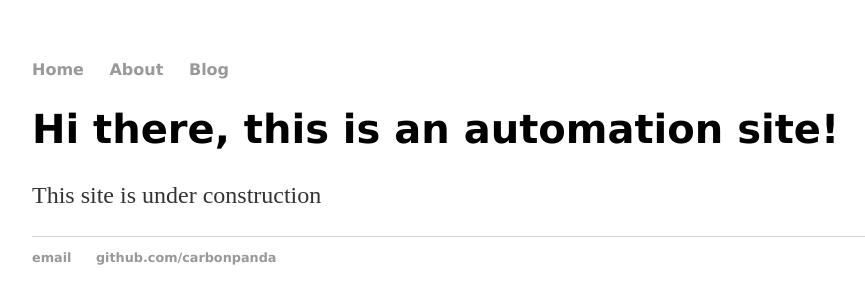
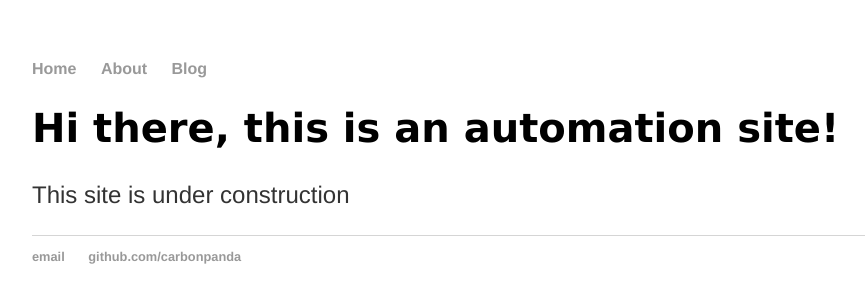
Before and after one commit to carbonpanda/carbonpanda.github.io, a Jekyll site: the page built from index.html, in a window 1280 px wide. Shown: the top 304 px of the page, without its empty margins (160-1025 px from the left). Built offline with Jekyll 4.4.1, drawn with Linux system fonts in a browser that asks for light colours.

Commit message:
Update main.css

```diff
--- a/css/main.css
+++ b/css/main.css
@@ -3,7 +3,7 @@ body {
     width: 70%;
 }
 nav ul, footer ul {
-    font-family:'Verdana', 'Arial', 'Sans-Serif';
+    font-family:'Helvetica', 'Arial', 'Sans-Serif';
     padding: 0px;
     list-style: none;
     font-weight: bold;
@@ -24,6 +24,7 @@ h1 {
     font-family:'Verdana', 'Arial', 'Sans-Serif';
 }
 p {
+    font-family:'Helvetica', 'Arial', 'Sans-Serif';
     font-size: 1.5em;
     line-height: 1.4em;
     color: #333;
```
